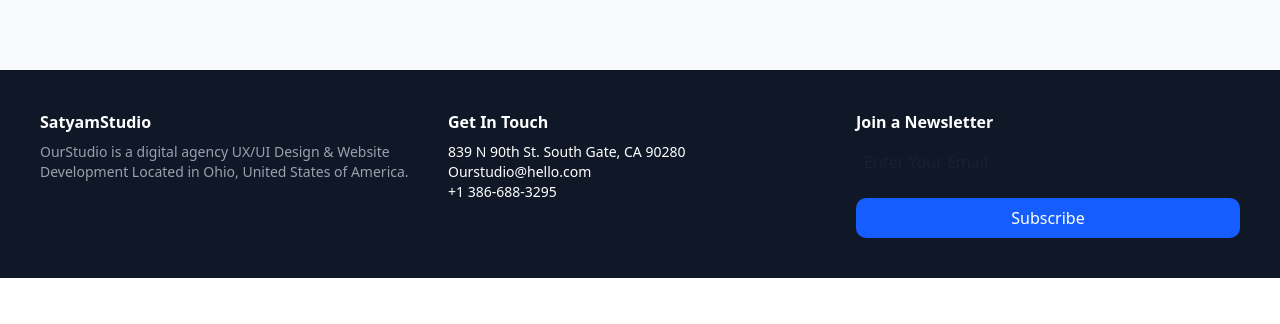
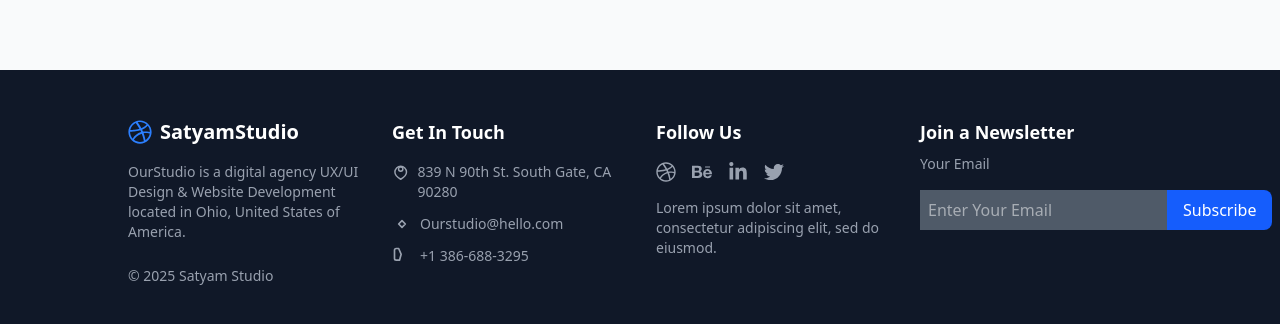
Before and after one commit to nguyentansinh123/PriceChecking, a React (Vite) app in the folder frontend/: page / in a window 1280 px wide. Shown: the part 2018-2342 px from the top of the page. Before the commit the page ends 2296 px from the top, so only its background shows below. Built offline with nearby package versions, Linux system fonts and the light colour scheme.

Commit message:
fixing footer

```diff
--- /dev/null
+++ b/frontend/src/comps/HomeCMTS/Footer.tsx
@@ -0,0 +1,74 @@
+import { FaBehance, FaDribbble, FaLinkedinIn, FaTwitter } from 'react-icons/fa'
+
+const Footer = () => {
+  return (
+          <footer className="bg-gray-900 text-white py-12">
+        <div className="w-4/5 mx-auto grid grid-cols-1 md:grid-cols-4 gap-8">
+          <div>
+            <div className="flex items-center mb-4">
+              <FaDribbble className="text-blue-500 text-2xl mr-2" />
+              <span className="font-semibold text-xl">SatyamStudio</span>
+            </div>
+            <p className="text-sm text-gray-400">
+              OurStudio is a digital agency UX/UI Design & Website Development located in Ohio, United States of America.
+            </p>
+            <p className="text-sm text-gray-400 mt-6">
+              © 2025 Satyam Studio
+            </p>
+          </div>
+          <div>
+            <h4 className="font-semibold text-lg mb-4">Get In Touch</h4>
+            <ul className="space-y-3 text-sm text-gray-400">
+              <li className="flex items-start space-x-2">
+                <svg xmlns="http://www.w3.org/2000/svg" className="h-5 w-5" fill="none" viewBox="0 0 24 24" stroke="currentColor">
+                  <path strokeLinecap="round" strokeLinejoin="round" strokeWidth={2} d="M12 11c1.657 0 3-1.343 3-3S13.657 5 12 5s-3 1.343-3 3 1.343 3 3 3z" />
+                  <path strokeLinecap="round" strokeLinejoin="round" strokeWidth={2} d="M12 22s8-4.5 8-10a8 8 0 10-16 0c0 5.5 8 10 8 10z" />
+                </svg>
+                <span>839 N 90th St. South Gate, CA 90280</span>
+              </li>
+              <li className="flex items-center space-x-2">
+                <svg xmlns="http://www.w3.org/2000/svg" className="h-5 w-5" fill="none" viewBox="0 0 24 24" stroke="currentColor">
+                  <path strokeLinecap="round" strokeLinejoin="round" strokeWidth={2} d="M16 12l-4-4-4 4m0 0l4 4 4-4" />
+                </svg>
+                <span>Ourstudio@hello.com</span>
+              </li>
+              <li className="flex items-center space-x-2">
+                <svg xmlns="http://www.w3.org/2000/svg" className="h-5 w-5" fill="none" viewBox="0 0 24 24" stroke="currentColor">
+                  <path strokeLinecap="round" strokeLinejoin="round" strokeWidth={2} d="M3 5a2 2 0 012-2h3l3 7L9 17H5a2 2 0 01-2-2V5z" />
+                </svg>
+                <span>+1 386-688-3295</span>
+              </li>
+            </ul>
+          </div>
+          <div>
+            <h4 className="font-semibold text-lg mb-4">Follow Us</h4>
+            <div className="flex space-x-4 mb-4">
+              <a href="#" className="hover:text-white text-gray-400"><FaDribbble size={20} /></a>
+              <a href="#" className="hover:text-white text-gray-400"><FaBehance size={20} /></a>
+              <a href="#" className="hover:text-white text-gray-400"><FaLinkedinIn size={20} /></a>
+              <a href="#" className="hover:text-white text-gray-400"><FaTwitter size={20} /></a>
+            </div>
+            <p className="text-sm text-gray-400">
+              Lorem ipsum dolor sit amet, consectetur adipiscing elit, sed do eiusmod.
+            </p>
+          </div>
+          <div>
+            <h4 className="font-semibold text-lg mb-2">Join a Newsletter</h4>
+            <p className="text-sm text-gray-400 mb-4">Your Email</p>
+            <div className="flex">
+              <input
+                type="email"
+                placeholder="Enter Your Email"
+                className="flex-1 p-2 text-white bg-[#4F5A68] border-none"
+              />
+              <button className="bg-blue-600 px-4 py-2 rounded-r-md hover:bg-blue-700">
+                Subscribe
+              </button>
+            </div>
+          </div>
+        </div>
+      </footer>
+  )
+}
+
+export default Footer
--- a/frontend/src/pages/HomePage/HomePage.tsx
+++ b/frontend/src/pages/HomePage/HomePage.tsx
@@ -13,6 +13,7 @@ import honey from '../../assets/honey.png';
 import tick from '../../assets/tick.png';
 import chart from '../../assets/chart.png';
 import quote from '../../assets/double-quote.png';
+import Footer from '@/comps/HomeCMTS/Footer';
 
 const HomePage = () => {
   return (
@@ -152,27 +153,7 @@ const HomePage = () => {
         </div>
       </div>
 
-      <footer className="bg-gray-900 text-white p-10">
-        <div className="grid md:grid-cols-3 gap-6">
-          <div>
-            <h4 className="font-semibold mb-2">SatyamStudio</h4>
-            <p className="text-sm text-gray-400">
-              OurStudio is a digital agency UX/UI Design & Website Development Located in Ohio, United States of America.
-            </p>
-          </div>
-          <div>
-            <h4 className="font-semibold mb-2">Get In Touch</h4>
-            <p className="text-sm"> 839 N 90th St. South Gate, CA 90280 </p>
-            <p className="text-sm">Ourstudio@hello.com</p>
-            <p className="text-sm">+1 386-688-3295</p>
-          </div>
-          <div>
-            <h4 className="font-semibold mb-2">Join a Newsletter</h4>
-            <input type="email" placeholder="Enter Your Email" className="p-2 rounded-md w-full text-gray-800" />
-            <button className="bg-blue-600 mt-4 px-4 py-2 rounded-lg w-full">Subscribe</button>
-          </div>
-        </div>
-      </footer>
+      <Footer/>
     </>
   );
 };
```
